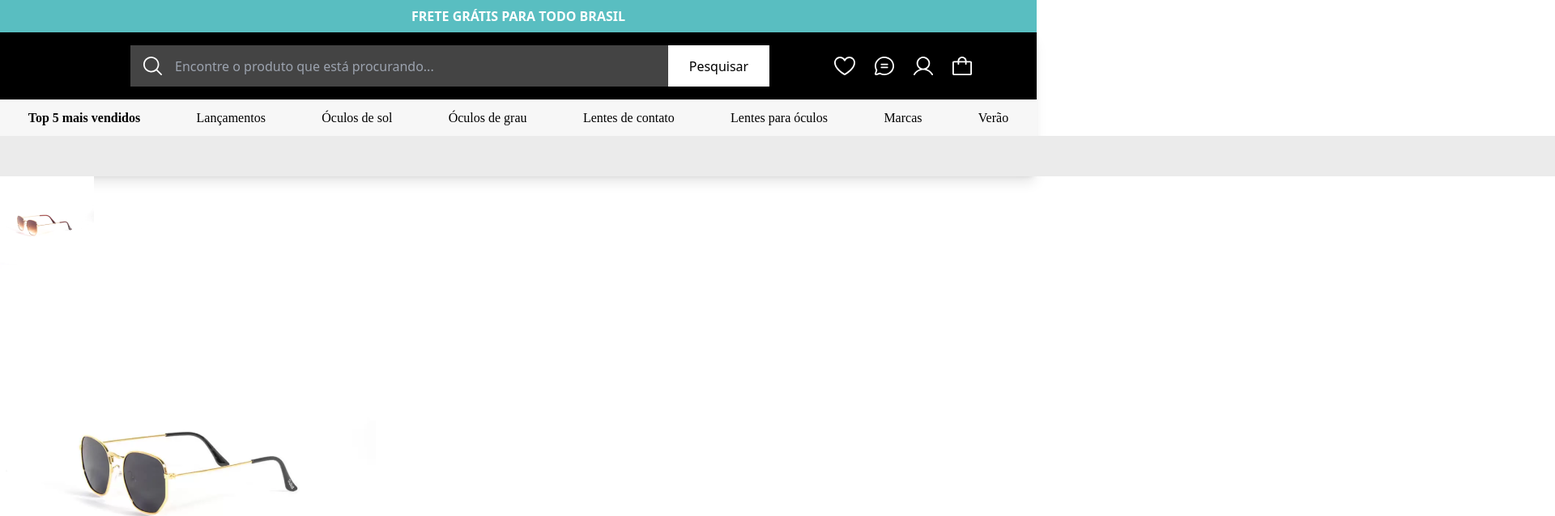
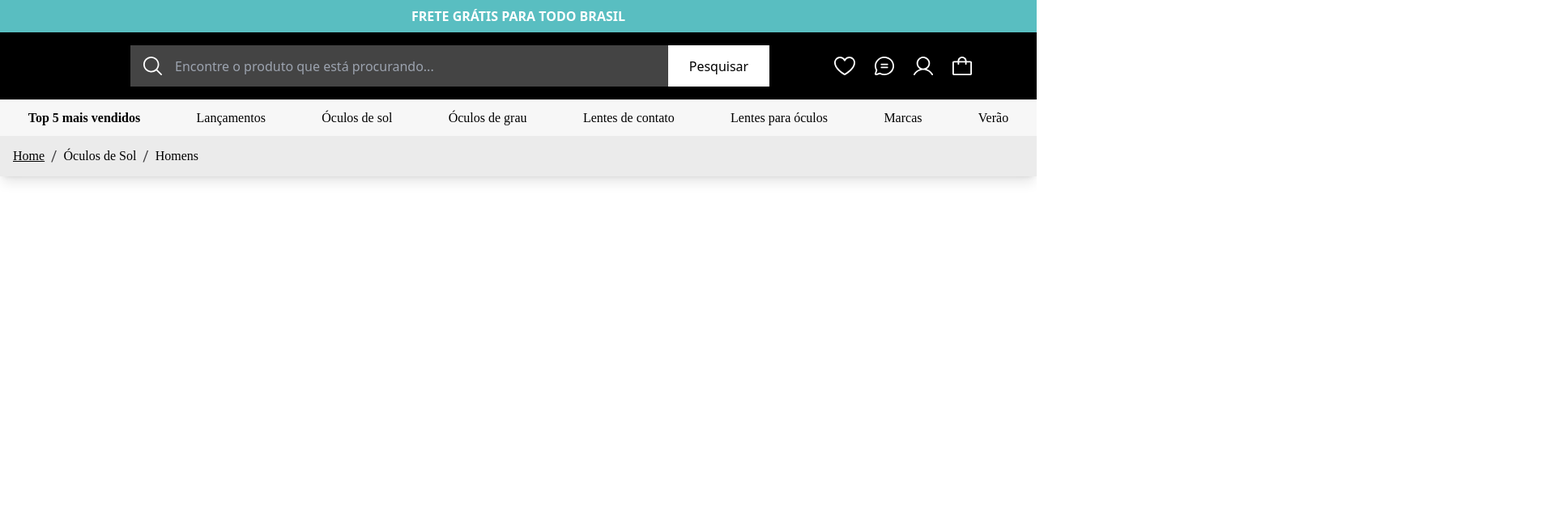
Before and after one commit to marcotulionasc/git-remote-add-origin-https---github.com-marcotulionasc-lp-product, a Nuxt app: page / in a window 1280 px wide. Shown: the top 638 px of the page at 81% size, 1920 px wide, since content can reach past the window. Built offline with nearby package versions, Linux system fonts and the light colour scheme.

Commit message:
:sparkles: subindo na vercel

```diff
--- a/components/HeaderPage.vue
+++ b/components/HeaderPage.vue
@@ -112,8 +112,16 @@
       </a>
     </div>
 
-    <!-- Path do produto -->
-    <div class="w-[1920px] h-[50px] bg-[#ebebeb]"></div>
+    <!-- Caminho do produto -->
+
+    <div class="w-full h-[50px] bg-[#ebebeb] flex items-center space-x-2 px-4">
+      <a href="#" class="text-black text-base font-normal font-['Montserrat'] underline hover:no-underline">Home</a>
+      <span class="text-[#414042] text-lg font-normal font-['Roboto']">/</span>
+      <a href="#" class="text-black text-base font-normal font-['Montserrat'] hover:underline">Óculos de Sol</a>
+      <span class="text-[#414042] text-lg font-normal font-['Roboto']">/</span>
+      <a href="#" class="text-black text-base font-normal font-['Montserrat'] hover:underline">Homens</a>
+    </div>
+
 
 
 
--- a/pages/index.vue
+++ b/pages/index.vue
@@ -4,7 +4,7 @@
     <HeaderPage class="md:block hidden" /> <!-- Versão Desktop -->
     <!-- <HeaderMobile class="md:hidden"/> Versão Mobile -->
     <!-- <Tutorial class="text-blue-600" /> -->
-    <Product />
+    <!-- <Product /> -->
   </div>
 </template>
 
@@ -19,7 +19,7 @@ export default Vue.extend({
   components: {
     HighlightBar,
     HeaderPage,
-    Product,
+    //Product,
   },
 })
 </script>
```
